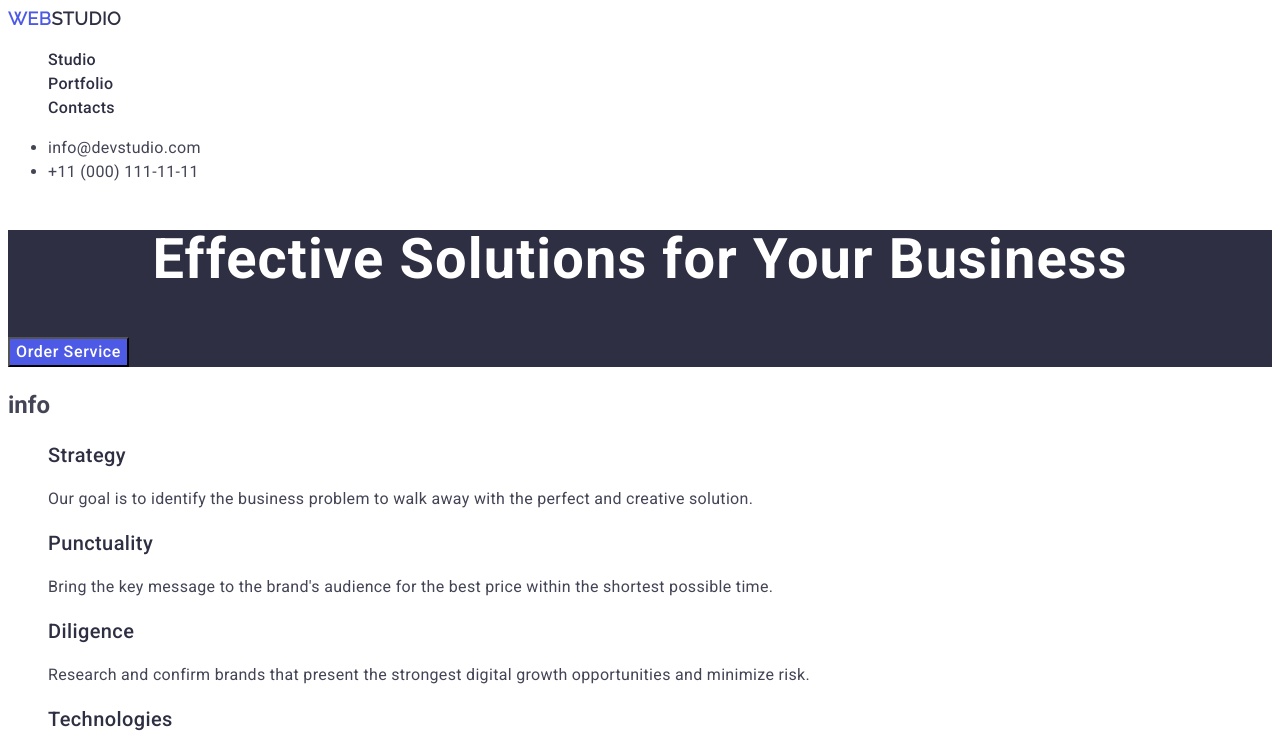
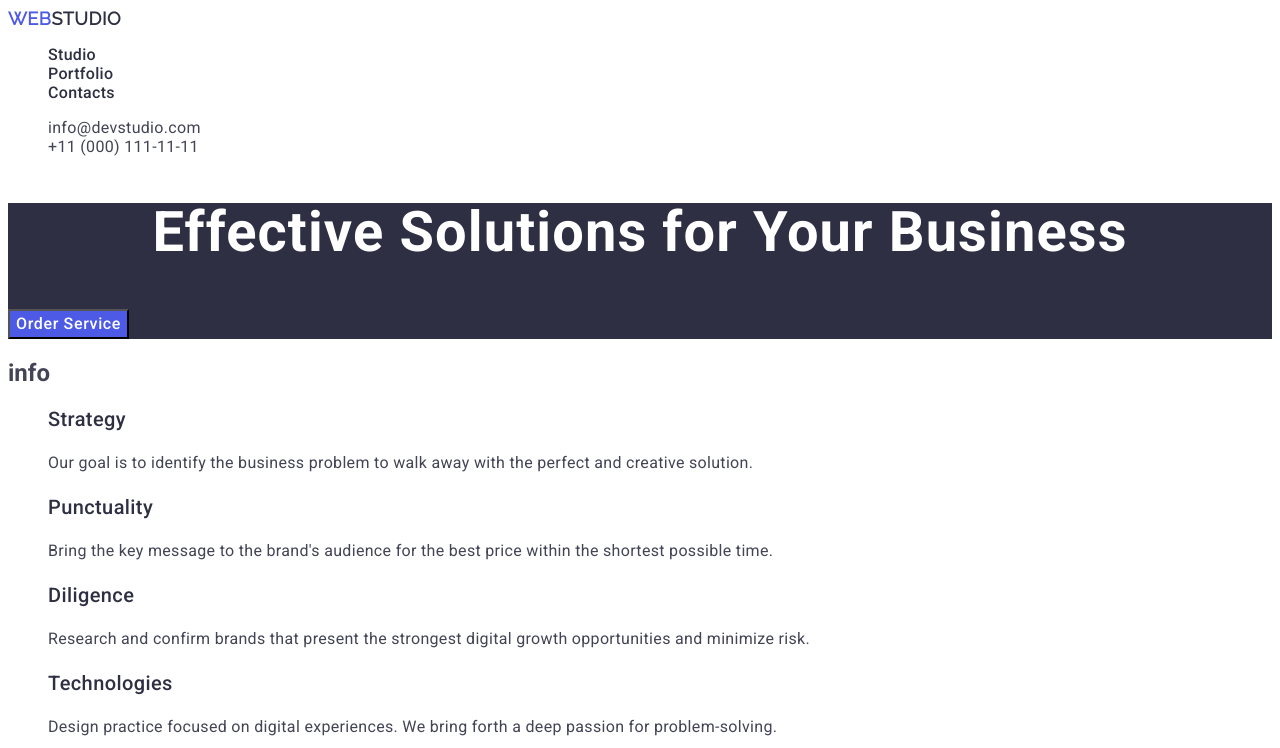
Before and after one commit to anastasiia-riabokon/goit-markup-hw-02, a plain HTML site: page index.html in a window 1280 px wide. Shown: the top 748 px of the page. Drawn offline with Linux system fonts and the light colour scheme.

Commit message:
update css

```diff
--- a/css/styles.css
+++ b/css/styles.css
@@ -2,8 +2,7 @@ body{
     font-family: "Roboto", sans-serif;
     background-color: #fff;
     color:#434455;
-    font-size: 16px;
-    line-height: 1.5;
+
 }
 
 .logo{
@@ -22,6 +21,8 @@ body{
     color: #2e2f42;
 }
 
+
+
 .studio-portf-cont a{
     font-weight: 500;
     color: #2e2f42;
@@ -31,7 +32,7 @@ body{
     letter-spacing: 0.02em;
 }
 
-.studio-portf-cont, .contacts, .info, .our-team, .portfolio{
+.studio-portf-cont, .none-marker-cont, .info, .our-team, .portfolio{
     list-style-type: none;
 }
 
@@ -40,13 +41,15 @@ body{
     color: #404bbf;
 }
 
+.contacts {
+    font-style: normal;
+}
+
 .contacts a{
     color: currentColor;
-    font-style: normal;
-    letter-spacing: 0.02em;
     text-decoration: none;
     text-transform: none;
-    list-style-type: none;
+    letter-spacing: 0.02em;
 
 }
 
--- a/index.html
+++ b/index.html
@@ -28,7 +28,7 @@
       </nav>
 
       <address class="contacts">
-        <ul>
+        <ul class="none-marker-cont">
           <li>
             <a class="hover-focus-link" href="mailto:info@devstudio.com"
               >info@devstudio.com</a
```
